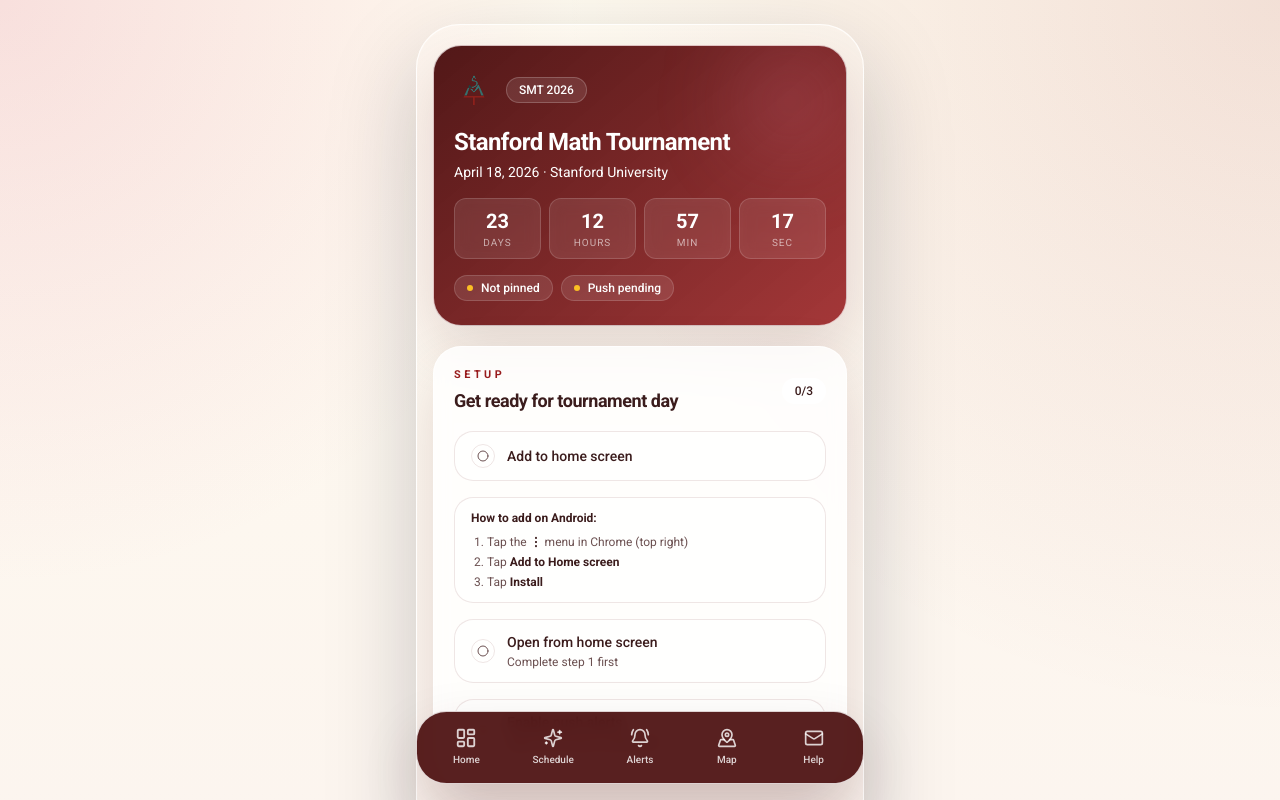
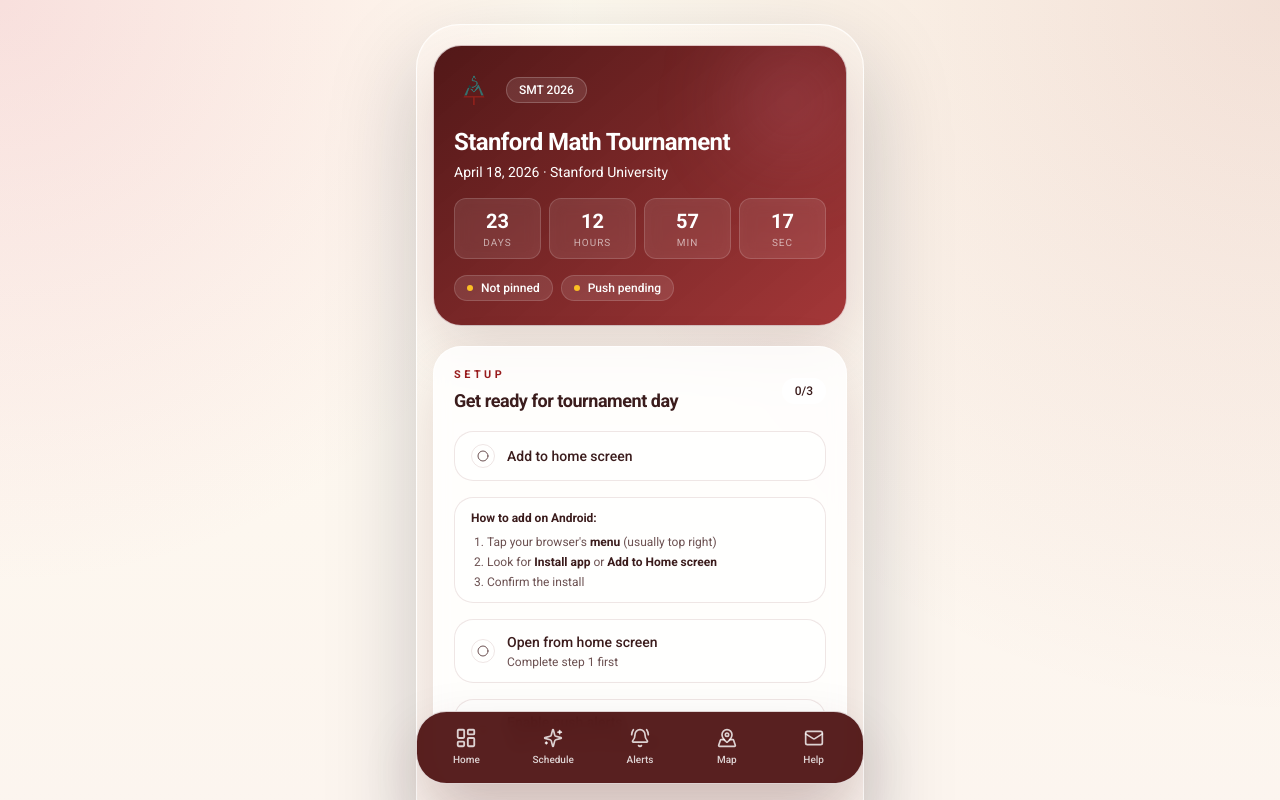
Before and after one commit to anishanne/participants, a Next.js app: page / in a window 1280 px wide. Shown: the top 800 px of the page. Built offline with nearby package versions, Linux system fonts and the light colour scheme; no server answers; the database is empty.

Commit message:
adjust wording

```diff
--- a/components/home-overview.tsx
+++ b/components/home-overview.tsx
@@ -611,9 +611,9 @@
               <>
                 <p className="font-semibold text-[color:var(--ink)]">How to add on Android:</p>
                 <ol className="list-decimal pl-4 space-y-1">
-                  <li>Tap the <strong className="text-[color:var(--ink)]">&#8942;</strong> menu in Chrome (top right)</li>
-                  <li>Tap <strong className="text-[color:var(--ink)]">Add to Home screen</strong></li>
-                  <li>Tap <strong className="text-[color:var(--ink)]">Install</strong></li>
+                  <li>Tap your browser&apos;s <strong className="text-[color:var(--ink)]">menu</strong> (usually top right)</li>
+                  <li>Look for <strong className="text-[color:var(--ink)]">Install app</strong> or <strong className="text-[color:var(--ink)]">Add to Home screen</strong></li>
+                  <li>Confirm the install</li>
                 </ol>
               </>
             )}
```
